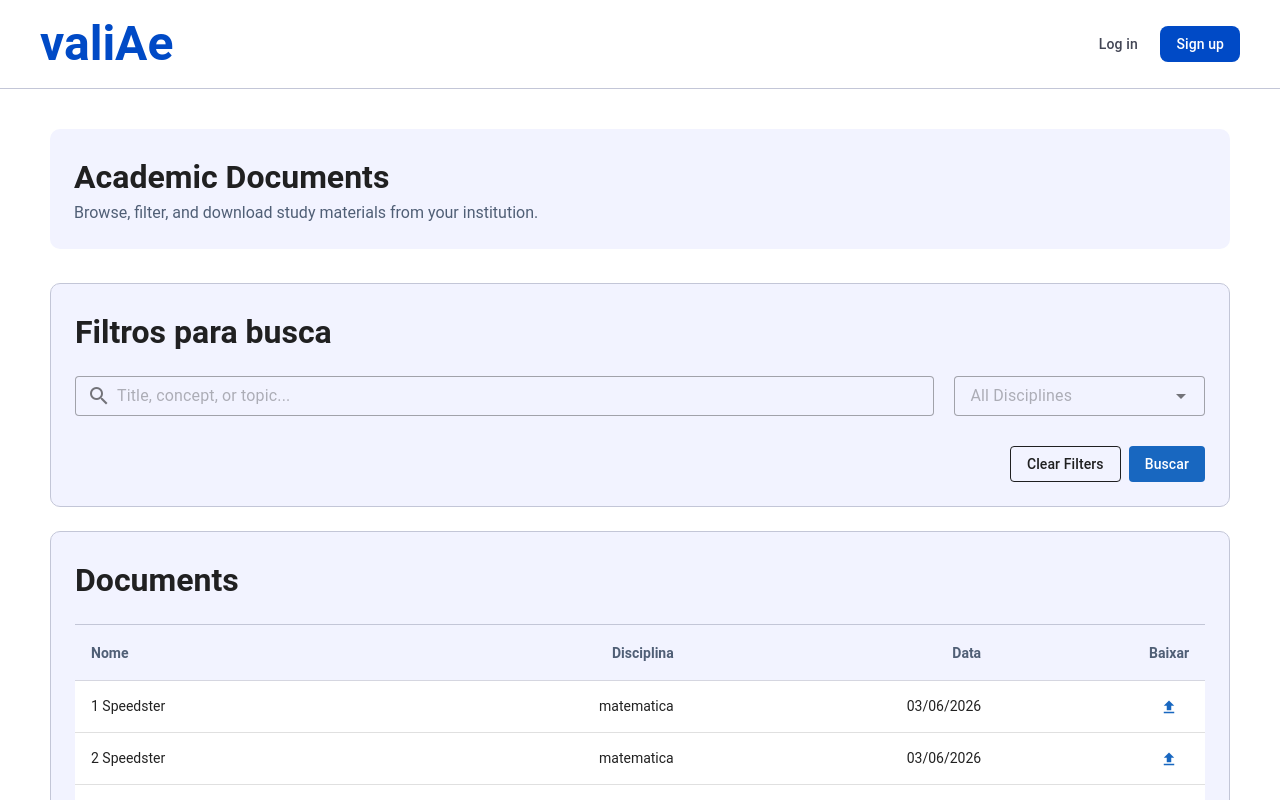
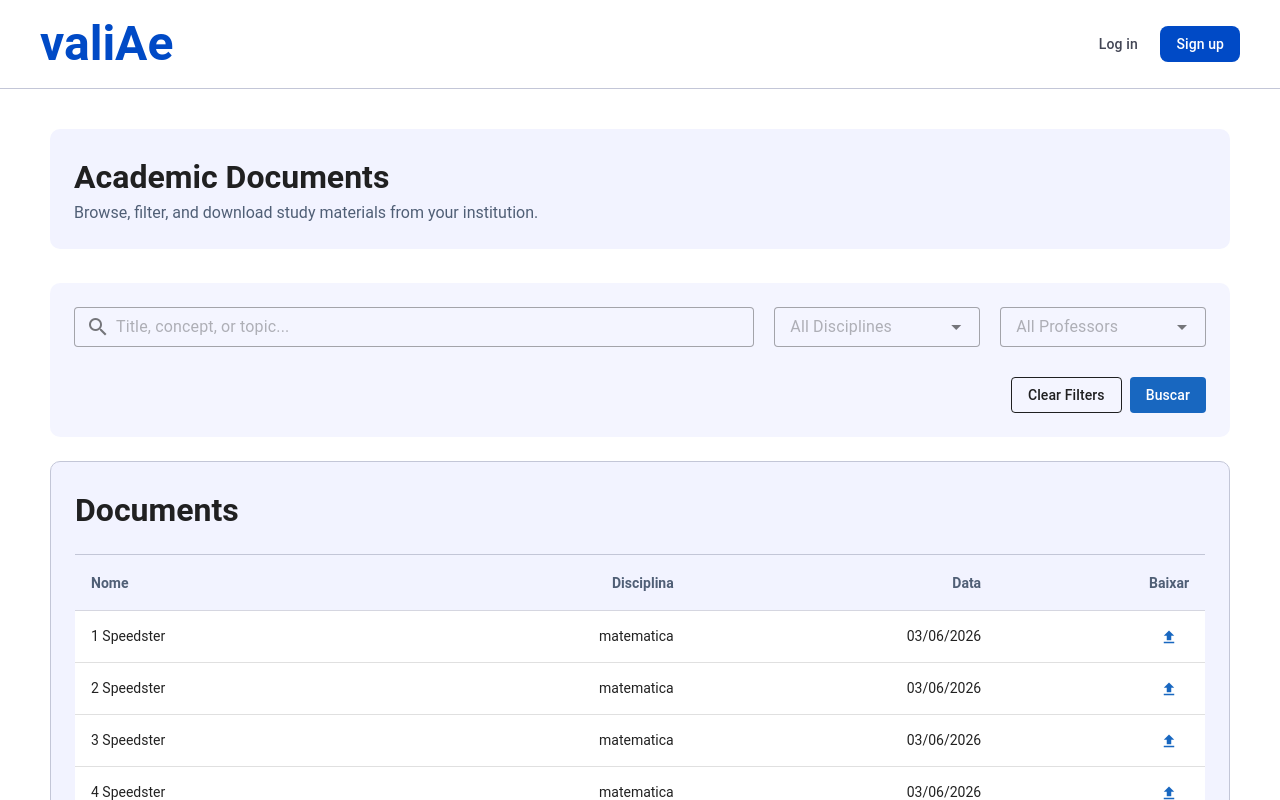
Before and after one commit to profBruno-UFC-Qx/QXD0279-furia, a Vue app in the folder frontend/: page /student/documents in a window 1280 px wide. Shown: the top 800 px of the page. Built offline with nearby package versions, Linux system fonts and the light colour scheme; a small style sheet from the web is missing.

Commit message:
fix bug documents

```diff
--- a/frontend/src/pages/Student/StudentDocuments.vue
+++ b/frontend/src/pages/Student/StudentDocuments.vue
@@ -3,7 +3,6 @@ import { ref } from "vue";
 import Header from "@/components/Header/Header.vue";
 import TableDocs from "@/components/Table/TableDocs.vue";
 import Ornament from "@/components/Ornament/Ornament.vue";
-import Filters from "@/components/Filters/Filters.vue";
 
 const boats = [
   {
@@ -35,15 +34,36 @@ const boats = [
       description="Browse, filter, and download study materials from your institution."
     />
 
-    <Filters
-      :inputs="{
-        text: true,
-        dicipline: true,
-        course: false,
-        teacher: false,
-      }"
-    />
-
+    <div class="filters">
+      <div class="inputs">
+        <v-text-field
+          class="text"
+          placeholder="Title, concept, or topic..."
+          prepend-inner-icon="mdi-magnify"
+          variant="outlined"
+          density="compact"
+          hide-details
+        />
+        <v-select
+          placeholder="All Disciplines"
+          :items="[]"
+          variant="outlined"
+          density="compact"
+          hide-details
+        />
+        <v-select
+          placeholder="All Professors"
+          :items="[]"
+          variant="outlined"
+          density="compact"
+          hide-details
+        />
+      </div>
+      <div class="buttons">
+        <v-btn variant="outlined" class="mr-2 text-none"> Clear Filters </v-btn>
+        <v-btn color="primary" variant="flat" class="text-none"> Buscar </v-btn>
+      </div>
+    </div>
     <Ornament :text="'Documents'">
       <template #content>
         <div>
@@ -55,6 +75,33 @@ const boats = [
 </template>
 
 <style lang="css" scoped>
+.filters {
+  display: flex;
+  flex-direction: column;
+  gap: 30px;
+  border-radius: 10px;
+  padding: 24px;
+  background-color: #f2f3ffd0;
+}
+
+.buttons {
+  display: flex;
+  justify-content: end;
+}
+
+.inputs {
+  display: flex;
+  gap: 20px;
+}
+
+.inputs .text {
+  flex-grow: 4;
+}
+
+.inputs * {
+  flex-grow: 1;
+}
+
 .content {
   display: flex;
   flex-direction: column;
```
